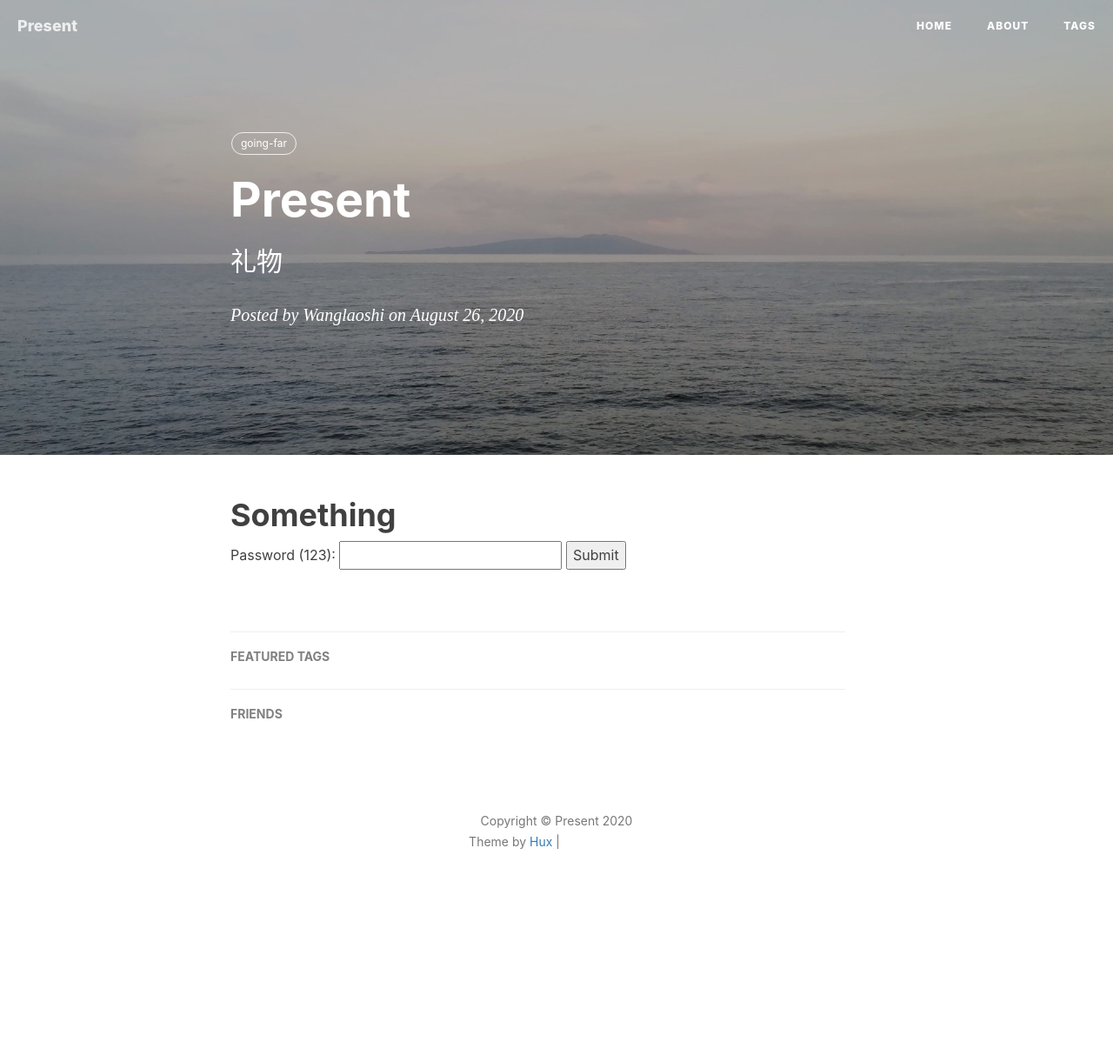
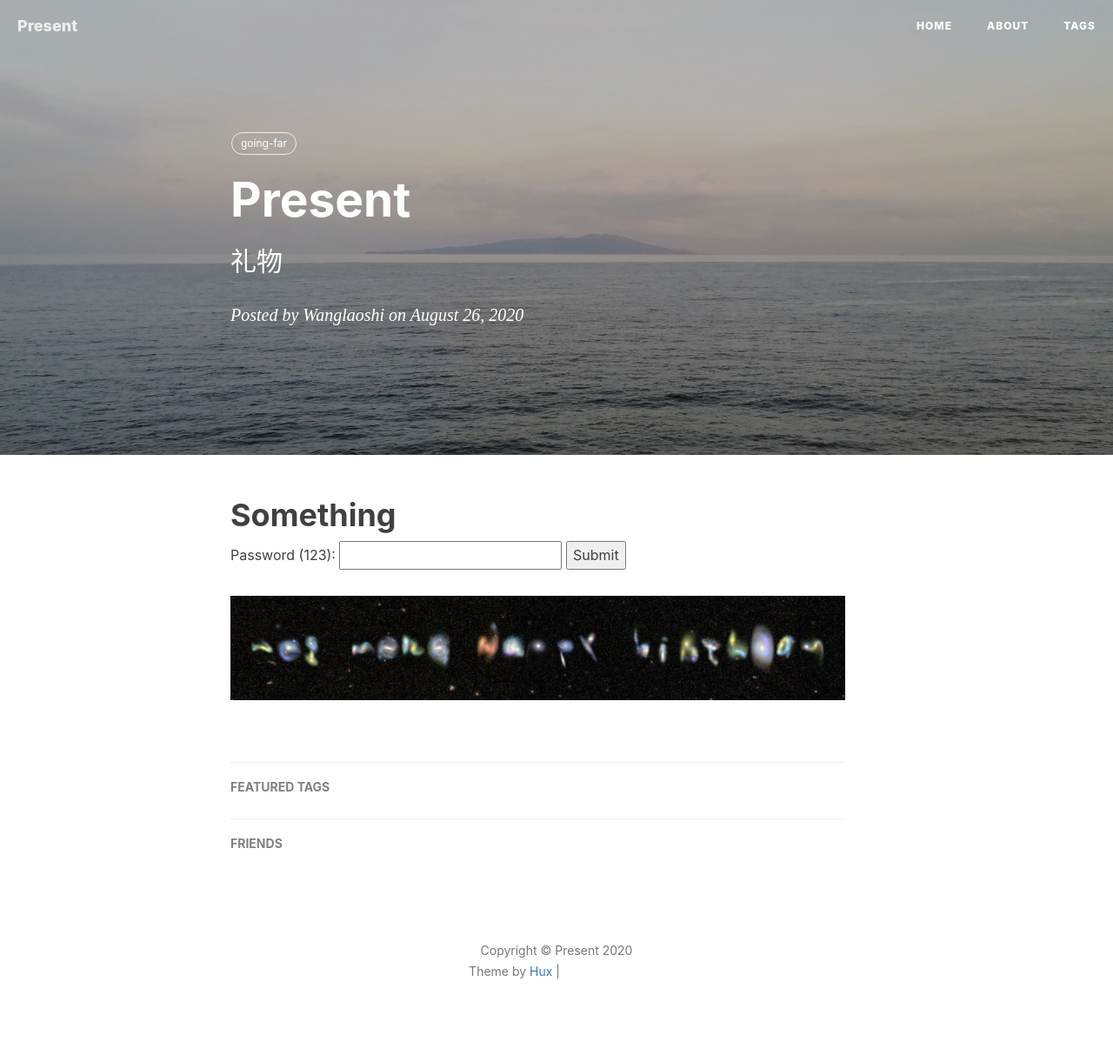
Before and after one commit to MingjieJian/w_present, a Jekyll site: the page built from _posts/2020-08-26-present.markdown, in a window 1280 px wide. Shown: the whole page at 87% size. Built offline with Jekyll 4.4.1, drawn with Linux system fonts in a browser that asks for light colours; nearby versions of some CDN libraries; comment, search, counter and statistics services are not loaded; before the commit the page ends 1072 px from its top, so only the background shows below that; grey boxes are pictures that could not be loaded.

Commit message:
Image not found 12

```diff
--- a/_posts/2020-08-26-present.markdown
+++ b/_posts/2020-08-26-present.markdown
@@ -19,6 +19,8 @@ tags:
 
 <img id="mypic" src="/img/0lzzsd_big.png" alt="present" width="150%" style="display: none;">
 
+![](/img/0lzzsd_big.png)
+
 <script>
 function myFunction() {
   var pwd = document.getElementById("password").value
```
